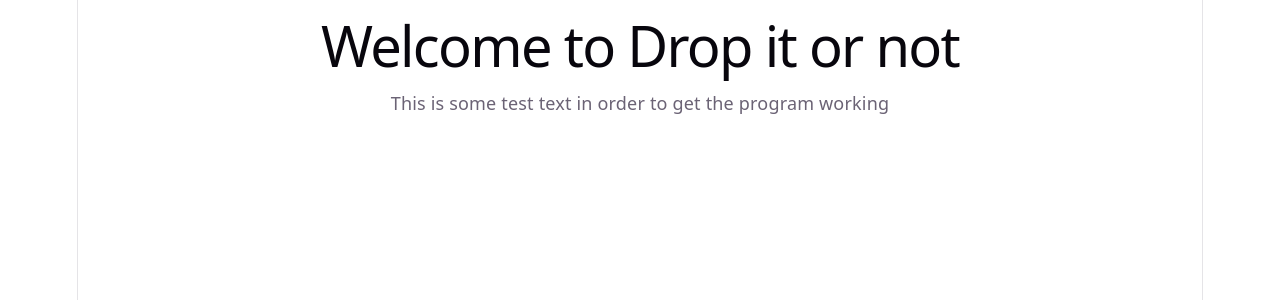
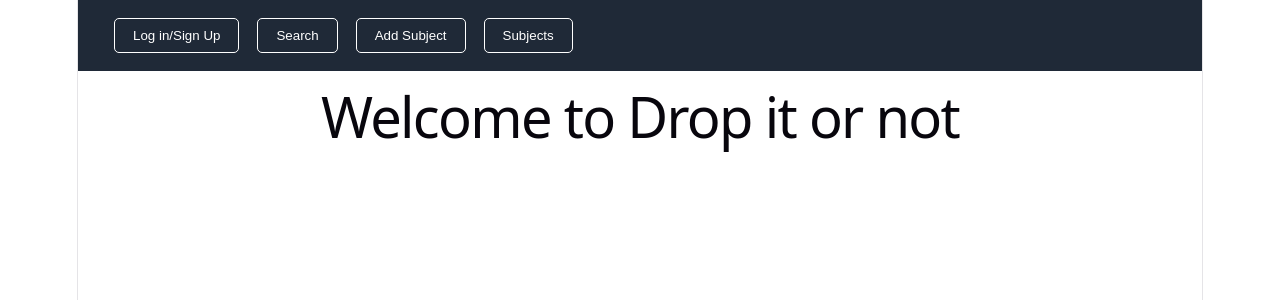
Before and after one commit to Mossata/RMIT_drop_it_or_not, a React (Vite) app: page / in a window 1280 px wide. Shown: the top 300 px of the page. Built offline with nearby package versions, Linux system fonts and the light colour scheme.

Commit message:
added basic navbar to webpage and added css compoent so its easier to separate

```diff
--- a/src/App.jsx
+++ b/src/App.jsx
@@ -8,7 +8,6 @@ const App = () => {
   return (
     <BrowserRouter>
       <div className='relative z-0 bg-primary'>
-          <Navbar />
           <MainPage />
       </div>
     </BrowserRouter>
--- a/src/components/MainPage.jsx
+++ b/src/components/MainPage.jsx
@@ -1,13 +1,16 @@
 import React from "react";
 import { Link } from 'react-router-dom';
+import Navbar from "./Navbar";
 
 
 const MainPage = () => {
   return (
     <div>
+      <Navbar />
+    <div>
         <h1>Welcome to Drop it or not</h1>
-        <p>This is some test text in order to get the program working</p>
 
+    </div>
     </div>
   );
 };
--- /dev/null
+++ b/src/components/Navbar.css
@@ -0,0 +1,32 @@
+.navbar {
+  display: flex;
+  justify-content: space-between;
+  align-items: center;
+  padding: 1rem 2rem;
+  background-color: #1f2937; /* dark background */
+  color: white;
+  position: sticky;
+  top: 0;
+  z-index: 100;
+}
+
+.navbar-left button {
+  margin-right: 1rem;
+  background: transparent;
+  color: white;
+  border: 1px solid white;
+  border-radius: 5px;
+  padding: 0.5rem 1rem;
+  cursor: pointer;
+}
+
+.navbar-left button:hover {
+  background-color: white;
+  color: black;
+}
+
+.navbar-right img.navbar-logo {
+  width: 50px;
+  height: 50px;
+  object-fit: contain;
+}
--- a/src/components/Navbar.jsx
+++ b/src/components/Navbar.jsx
@@ -1,13 +1,23 @@
 import React from "react";
 import { Link } from 'react-router-dom';
+import {logo} from "../assets"
+import "./NavBar.css"
 
 
 const Navbar = () => {
   return (
-  <div>
-    {/* need to add things here */}
-
-  </div>
+  <nav className ="navbar">
+    <div className="navbar-left">
+      <button>Log in/Sign Up</button>
+      <button>Search</button>
+      <button>Add Subject</button>
+      <button>Subjects</button>
+    </div>
+    <div className="narbar-rght">
+      {/* need to add some css and make logo and png or svg so its transparanet background */}
+      {/* <img src={logo} alt="logo" className="navbar-logo"></img> */}
+    </div>
+  </nav>
   );
 };
 
```
